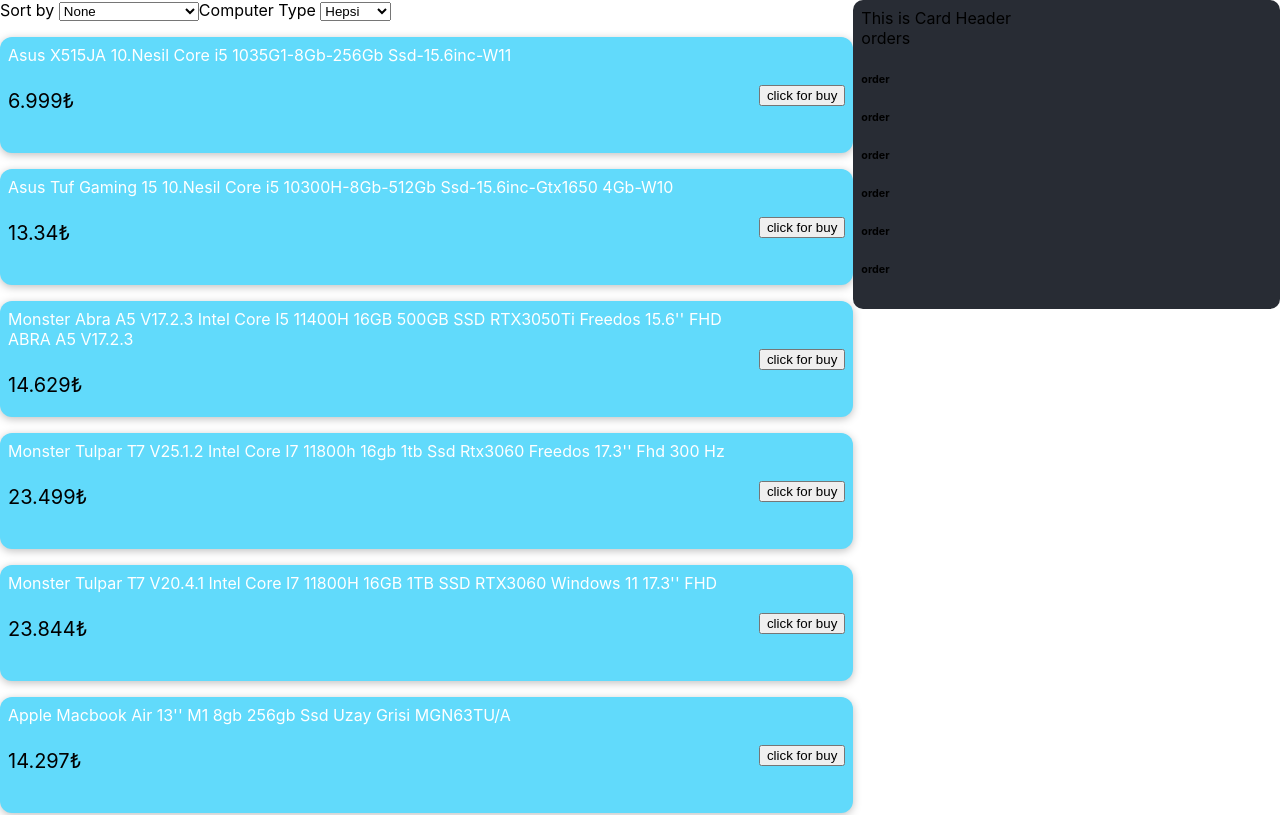
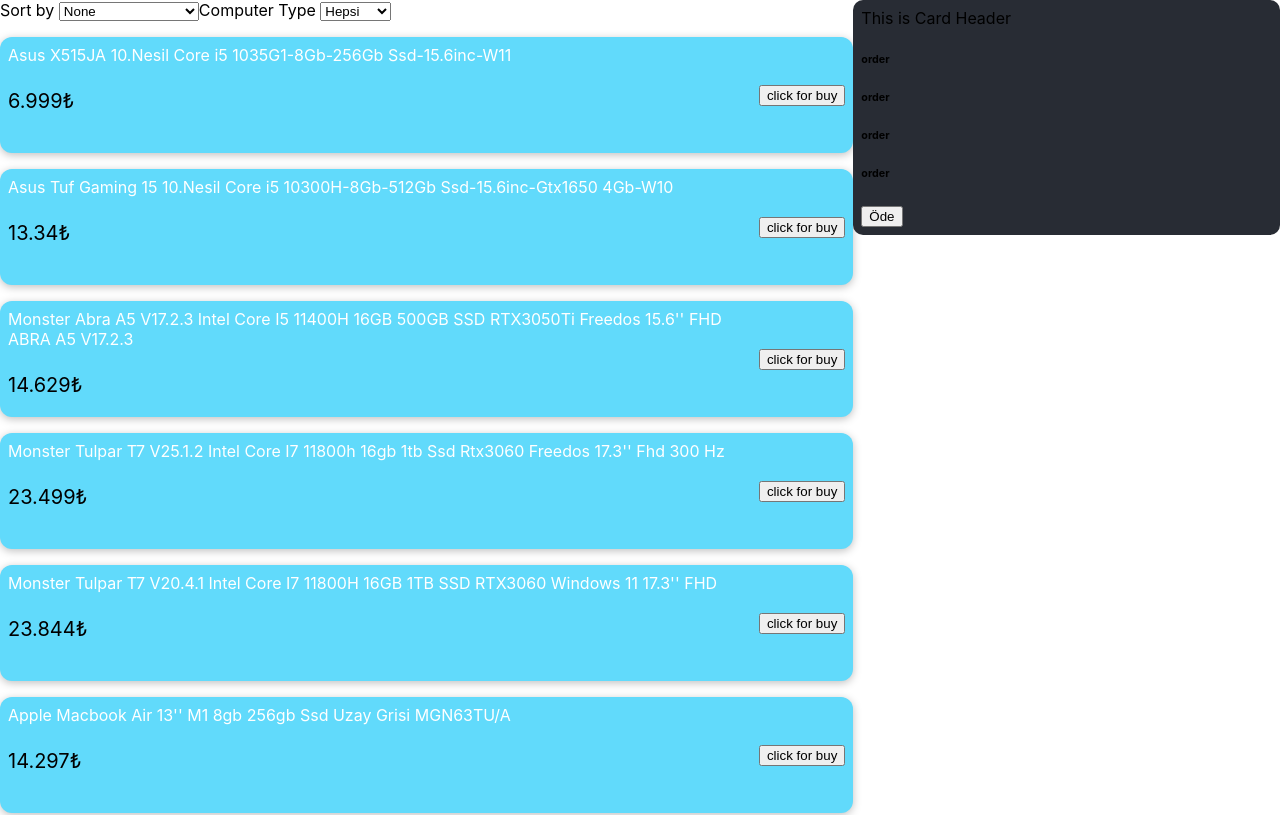
Before and after one commit to cemcois1/eticaretfrontend, a React (Create React App) app: page / in a window 1280 px wide. Shown: the top 815 px of the page. Built offline with nearby package versions, Linux system fonts and the light colour scheme.

Commit message:
card architech improwment
card geting data in cardArray

```diff
--- a/src/App.js
+++ b/src/App.js
@@ -105,6 +105,7 @@
     },
 ]
 
+
 const App = () => {
 
 
--- a/src/Components/Cart/Cart.js
+++ b/src/Components/Cart/Cart.js
@@ -5,6 +5,7 @@
     return <div className="Cart">
         <CartHeader/>
         <OrderSorter/>
+        <button>Öde</button>
     </div>
 }
 
--- /dev/null
+++ b/src/Components/Cart/OrderArray.js
@@ -0,0 +1,3 @@
+const OrderArray =[{key: 1}, {key: 2}, {key: 3}, {key: 4}]
+
+export  default  OrderArray;
--- a/src/Components/Cart/OrderSorter.js
+++ b/src/Components/Cart/OrderSorter.js
@@ -1,13 +1,19 @@
 import Order from "./Order/Order";
+import OrderArray from "./OrderArray";
+import React, {useState} from "react";
 
 const OrderSorter = () => {
-    return <div> orders
-        <Order/>
-        <Order/>
-        <Order/>
-        <Order/>
-        <Order/>
-        <Order/>
+
+    const displayOrders = () => {
+        return  OrderArray.map((orderDesc) => {
+            return (<div key={orderDesc.key}>
+                <Order/>
+            </div>)
+        })
+    }
+    return <div>
+        {displayOrders()}
+
 
     </div>
 }
```
